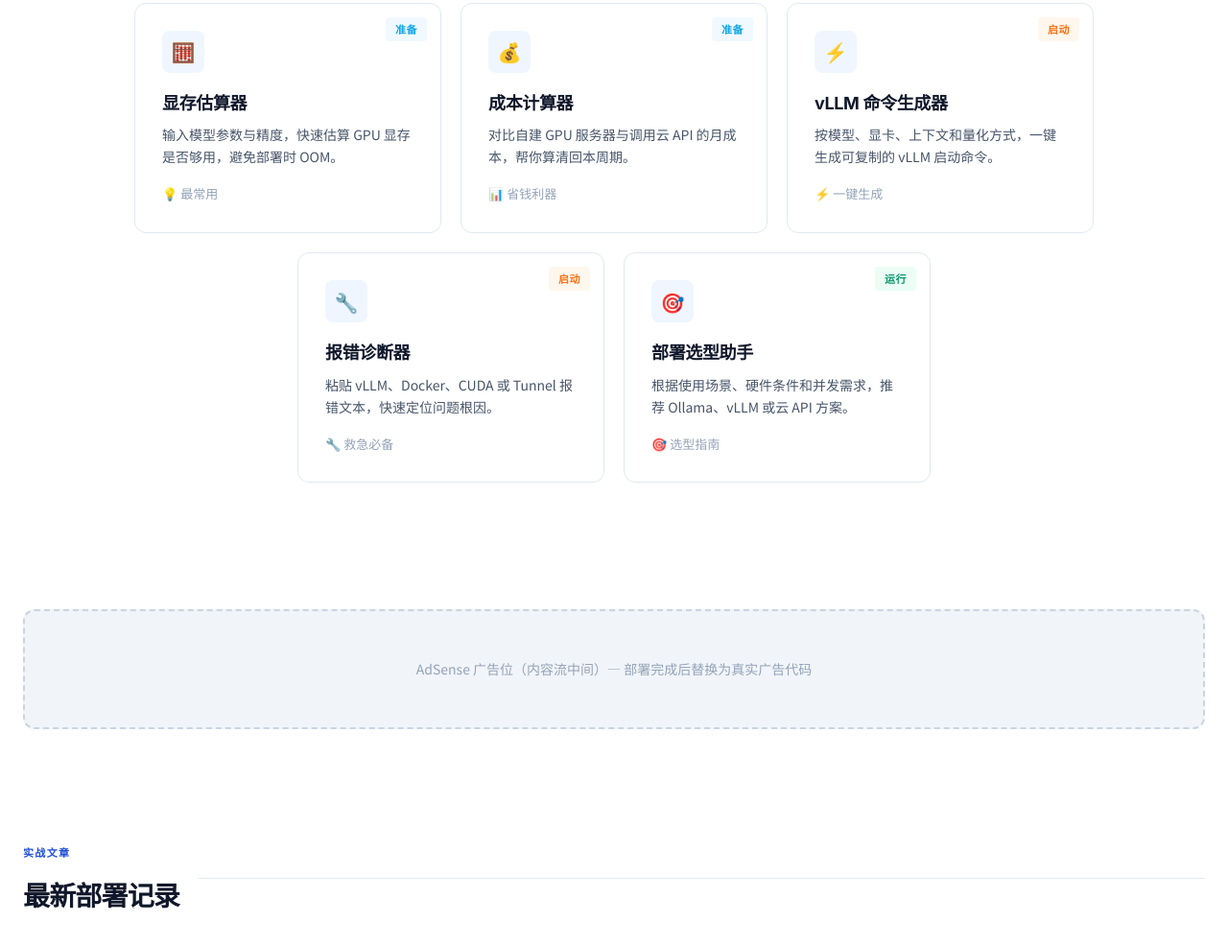
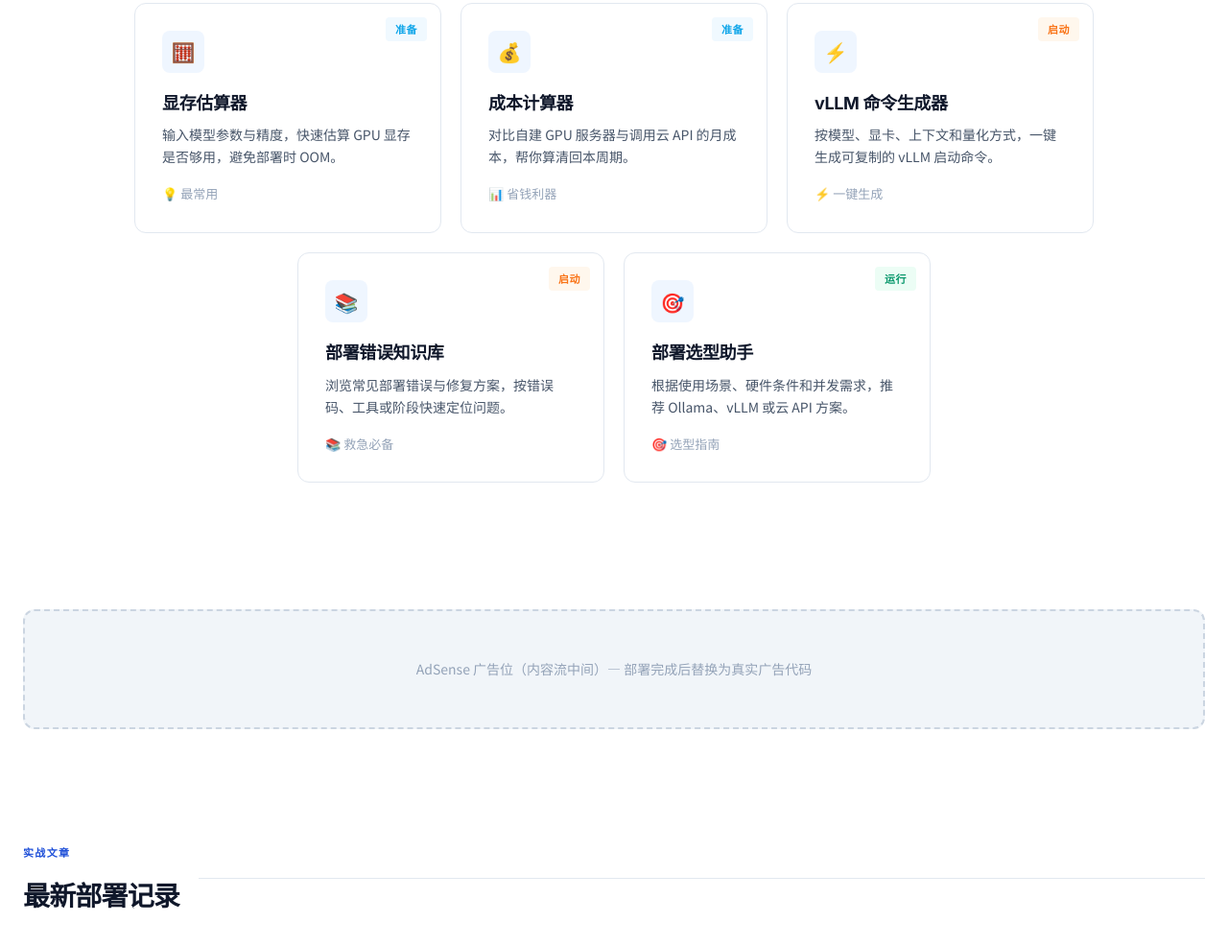
Before and after one commit to jackyrwj/local-llm-website, a plain HTML site: page index.html in a window 1280 px wide. Shown: the part 943-1929 px from the top of the page at 96% size. Drawn offline with Linux system fonts and the light colour scheme.

Commit message:
refactor: update homepage card and meta for error KB

```diff
--- a/index.html
+++ b/index.html
@@ -3,11 +3,11 @@
 <head>
     <meta charset="UTF-8">
     <meta name="viewport" content="width=device-width, initial-scale=1.0">
-    <meta name="description" content="AI 部署手记 — 本地大模型部署工具箱：vLLM 命令生成器、显存估算器、成本计算器、报错诊断器和部署选型助手。">
+    <meta name="description" content="AI 部署手记 — 本地大模型部署工具箱：vLLM 命令生成器、显存估算器、成本计算器、部署错误知识库和部署选型助手。">
     <meta name="keywords" content="本地大模型,vLLM,GPUStack,Qwen,AI部署,私有化部署,本地AI,显存估算">
     <meta property="og:type" content="website">
     <meta property="og:title" content="AI 部署手记 — 本地大模型部署工具箱">
-    <meta property="og:description" content="从选型到上线，5 个工具帮你搞定 vLLM、GPUStack、Qwen 本地部署。显存估算、命令生成、成本对比、报错诊断一站式解决。">
+    <meta property="og:description" content="从选型到上线，5 个工具帮你搞定 vLLM、GPUStack、Qwen 本地部署。显存估算、命令生成、成本对比、部署错误知识库一站式解决。">
     <meta property="og:locale" content="zh_CN">
     <meta name="twitter:card" content="summary_large_image">
     <title>AI 部署手记 — 本地大模型部署工具箱</title>
@@ -138,12 +138,12 @@
                 </div>
 
                 <div class="tools-grid-row row-2">
-                    <a href="tools/index.html#error-diagnoser" class="homepage-tool-card" data-stage="start">
+                    <a href="tools/deployment-errors.html" class="homepage-tool-card" data-stage="start">
                         <span class="stage-badge start">启动</span>
-                        <div class="tool-icon">🔧</div>
-                        <h3>报错诊断器</h3>
-                        <p>粘贴 vLLM、Docker、CUDA 或 Tunnel 报错文本，快速定位问题根因。</p>
-                        <div class="tool-meta">🔧 救急必备</div>
+                        <div class="tool-icon">📚</div>
+                        <h3>部署错误知识库</h3>
+                        <p>浏览常见部署错误与修复方案，按错误码、工具或阶段快速定位问题。</p>
+                        <div class="tool-meta">📚 救急必备</div>
                     </a>
 
                     <a href="tools/index.html#deployment-advisor" class="homepage-tool-card" data-stage="run">
```
